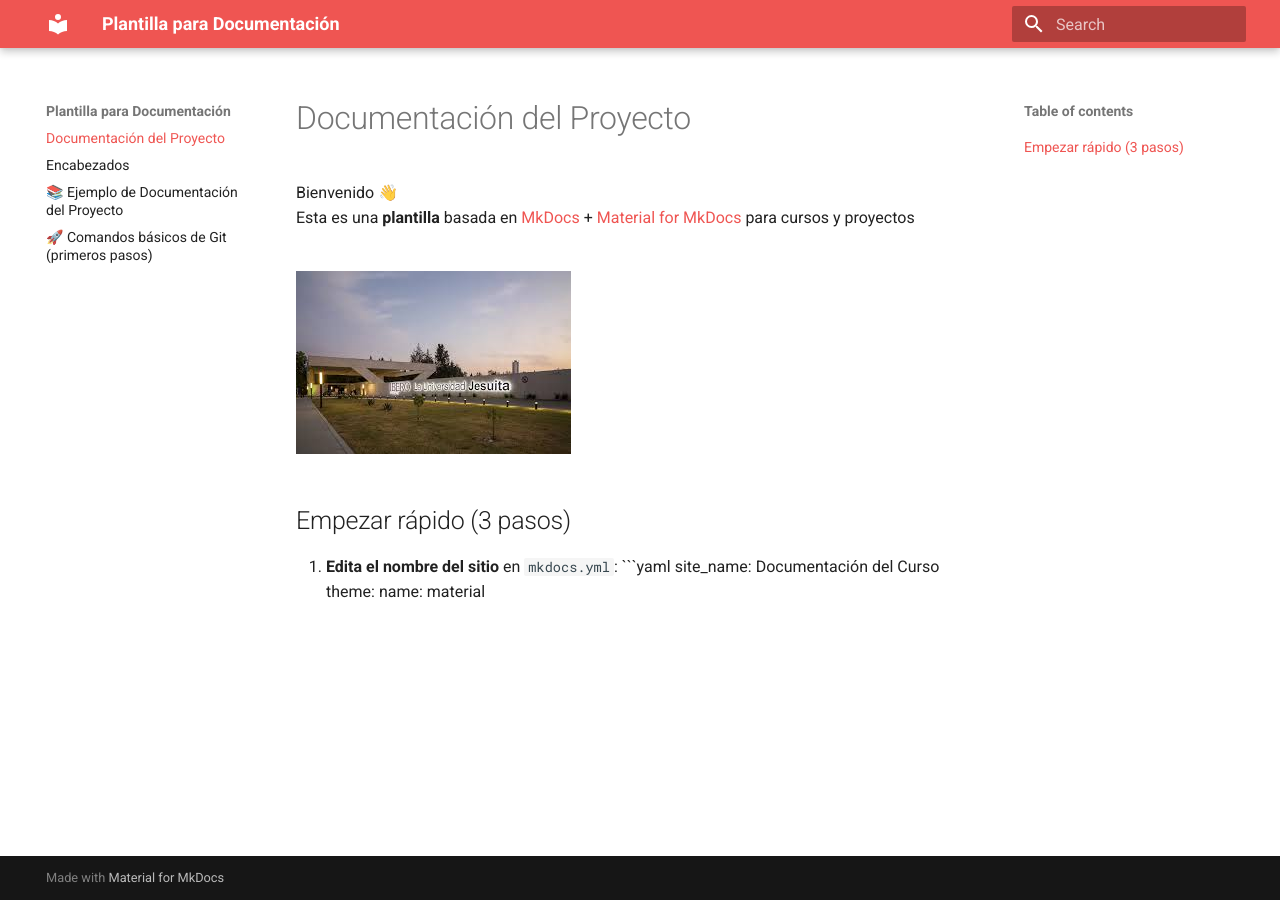
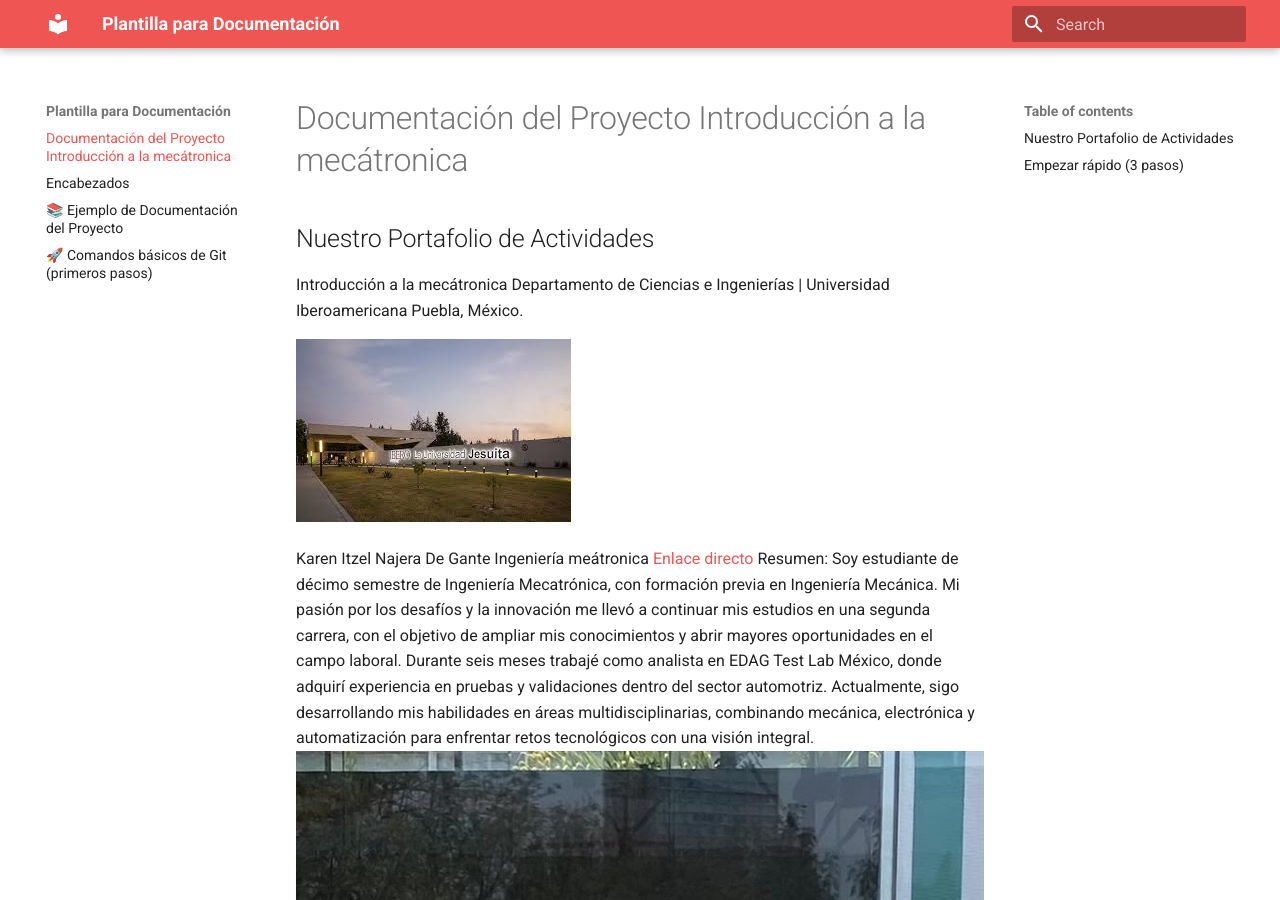
Before and after one commit to Karennadg/PortafolioIbero, an MkDocs documentation site: the page built from docs/index.md, in a window 1280 px wide and 900 px high. Built offline with MkDocs 1.6.1 and Material for MkDocs 9.7.7, drawn with Linux system fonts in a browser that asks for light colours.

Commit message:
presentaciokaren

```diff
--- a/docs/index.md
+++ b/docs/index.md
@@ -1,9 +1,21 @@
-# Documentación del Proyecto
+# Documentación del Proyecto Introducción a la mecátronica
 
-Bienvenido 👋
-Esta es una **plantilla** basada en [MkDocs](https://www.mkdocs.org/) + [Material for MkDocs](https://squidfunk.github.io/mkdocs-material/) para cursos y proyectos
+##Nuestro Portafolio de Actividades
+Introducción a la mecátronica
+Departamento de Ciencias e Ingenierías | Universidad Iberoamericana Puebla, México.
 
 ![Diagrama del sistema](recursos/imgs/ibero.jpeg)
+
+Karen Itzel Najera De Gante
+Ingeniería meátronica
+[Enlace directo](karen.najera@iberopuebla.mx)
+Resumen:
+Soy estudiante de décimo semestre de Ingeniería Mecatrónica, con formación previa en Ingeniería Mecánica. Mi pasión por los desafíos y la innovación me llevó a continuar mis estudios en una segunda carrera, con el objetivo de ampliar mis conocimientos y abrir mayores oportunidades en el campo laboral. Durante seis meses trabajé como analista en EDAG Test Lab México, donde adquirí experiencia en pruebas y validaciones dentro del sector automotriz. Actualmente, sigo desarrollando mis habilidades en áreas multidisciplinarias, combinando mecánica, electrónica y automatización para enfrentar retos tecnológicos con una visión integral.
+![Diagrama del sistema](recursos/imgs/karen.jpg)
+
+---
+
+
 ---
 
 ## Empezar rápido (3 pasos)
```
